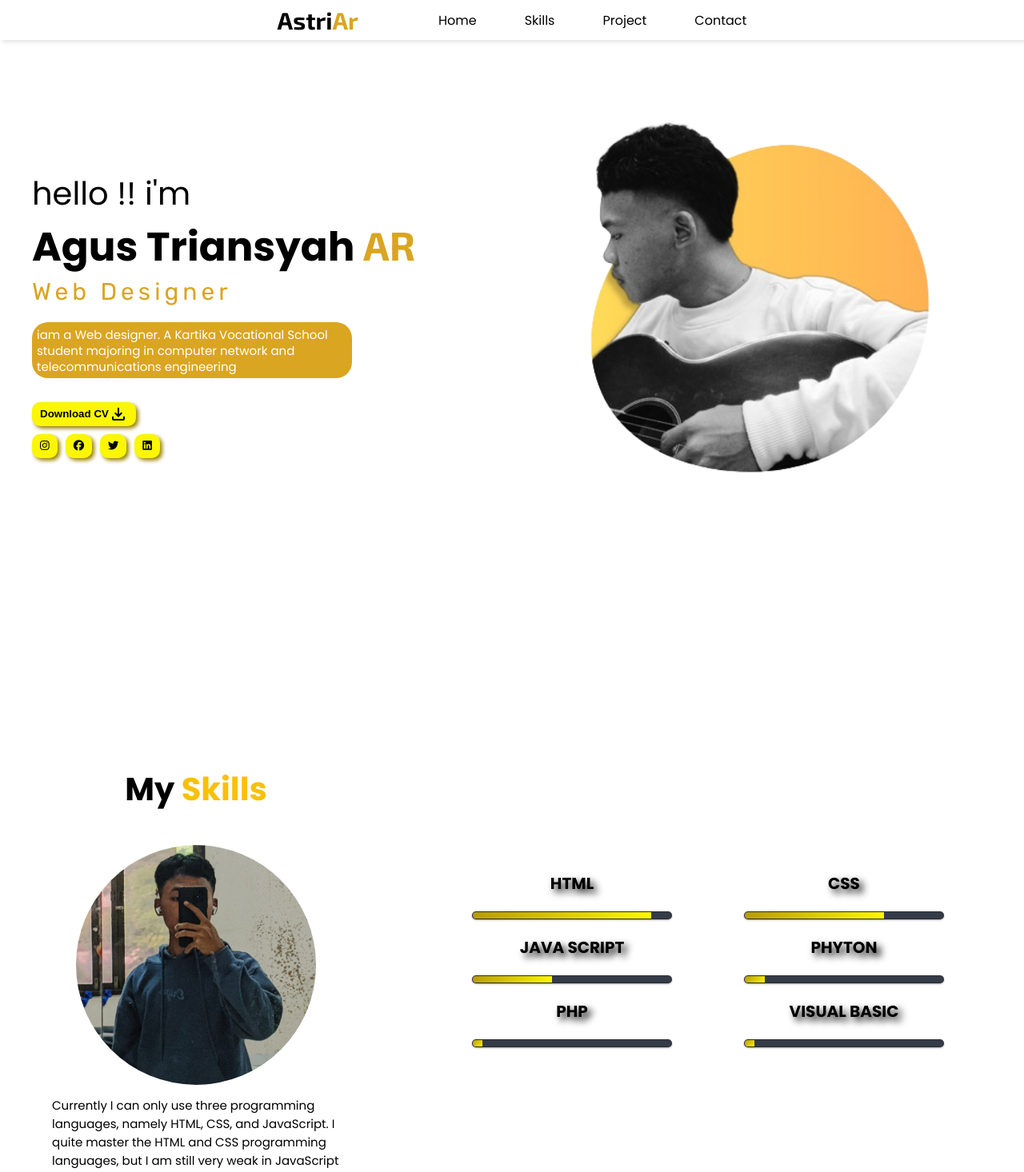
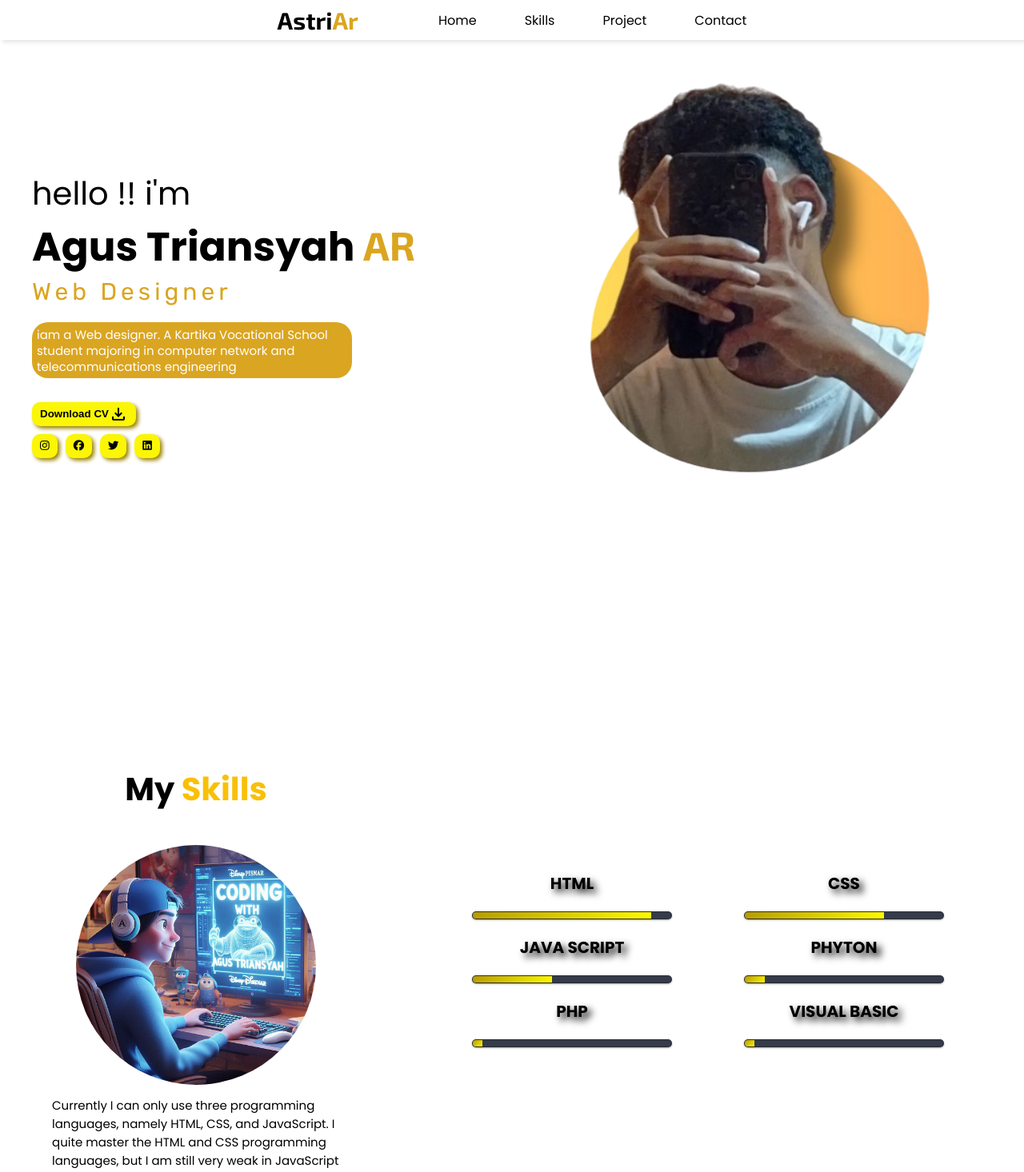
Before and after one commit to agustriansyah/profile-web, a plain HTML site: page index.html in a window 1280 px wide. Shown: the top 1466 px of the page at 80% size. Drawn offline with nearby package versions, Linux system fonts and the light colour scheme.

Commit message:
ubah all

```diff
--- a/index.html
+++ b/index.html
@@ -94,7 +94,7 @@
                         <button><i class="fa-brands fa-instagram"></i></button></a>
                     </li>
                     <li>
-                        <a href="https://www.facebook.com/agstriansyah.ar">
+                        <a href="https://www.facebook.com/agstrianyah">
                         <button><i class="fa-brands fa-facebook"></i></button></a>
                     </li>
                     <li>
@@ -110,7 +110,7 @@
             </div>
             <div class="fotoprofil">
                 <section class="hidden">
-                <img src="profile-pic__2_-removebg-preview.png" alt="">
+                <img src="profile-pic__3_-removebg-preview (1).png" alt="">
                 </section>
             </div>
         </div>
@@ -131,7 +131,7 @@
             </section>
 
             <section class="hidden">
-            <img src="ags3.jpeg" alt="">
+            <img src="aipixar.jpeg" alt="">
             </section>
 
             <section class="hidden">
--- a/style.css
+++ b/style.css
@@ -249,7 +249,7 @@ nav li:first-child{
     transition: 0.5s ;
 }
 .fotoprofil img:hover{
-    transform: scale(1.2);
+    transform: scale(1.1);
 }
 
 
```
Also changed, not shown: aipixar.jpeg (added), profile-pic__3_-removebg-preview (1).png (added).
